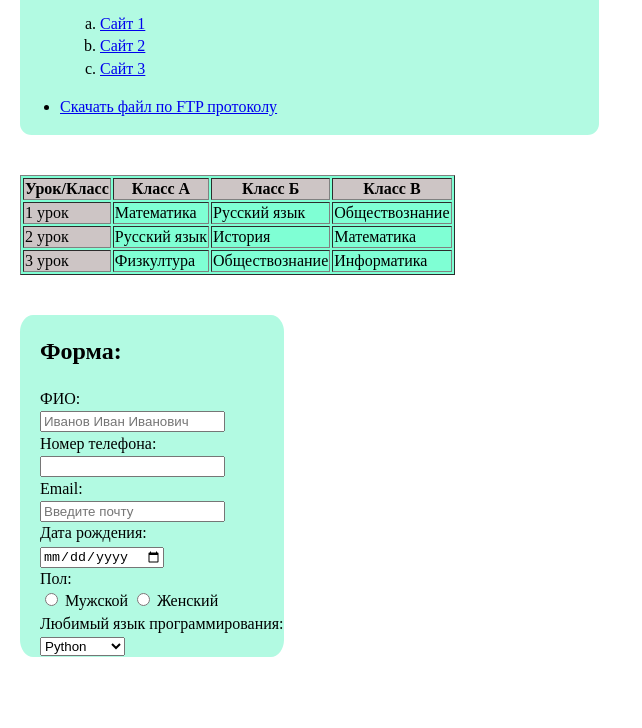
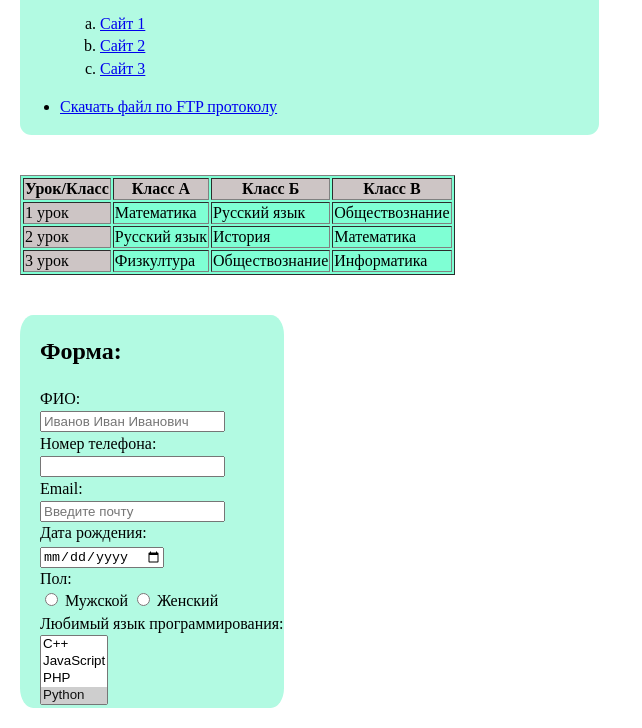
Before and after one commit to AndreyKucher27/new, a plain HTML site: page index.html in a window 1280 px wide. Shown: the part 512-1240 px from the top of the page, without its empty margins (0-642 px from the left). Before the commit the page ends 1189 px from the top, so only its background shows below. Drawn offline with Linux system fonts and the light colour scheme.

Commit message:
Update index.html

```diff
--- a/index.html
+++ b/index.html
@@ -118,7 +118,7 @@
  Женский</label> <br />
  <label>
  Любимый язык программирования:<br>
- <select>
+ <select name="Mas[]" multiple="multiple">
  <option value="Pascal">Pascal</option>
  <option value="C">C</option>
  <option value="C++">C++</option>
```
